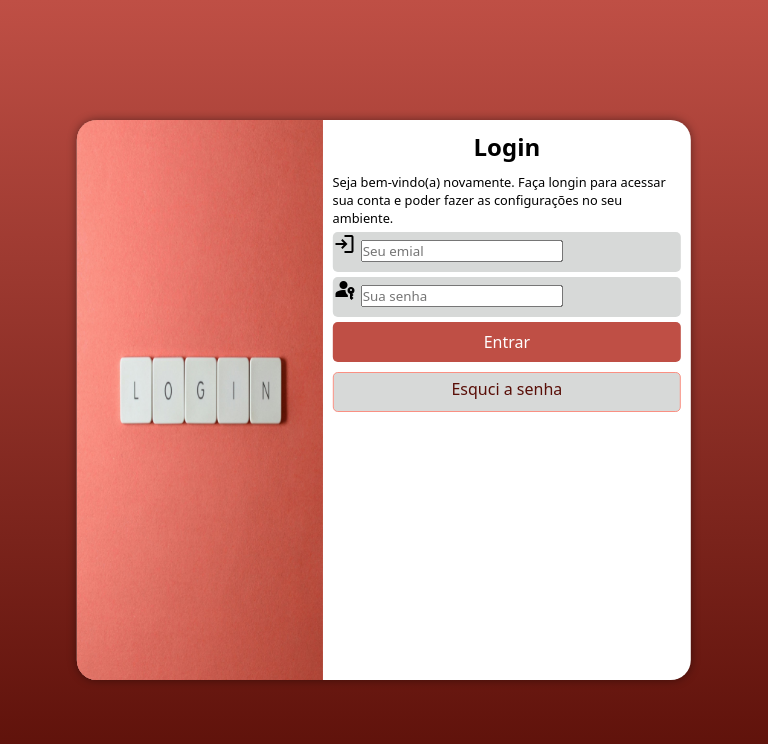
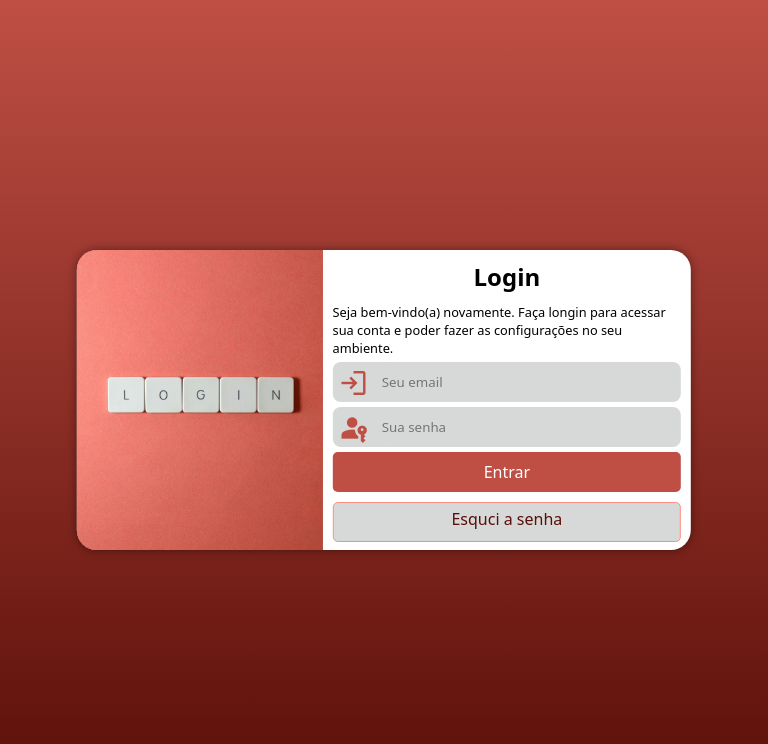
Before and after one commit to Ryckr/projeto-login, a plain HTML site: page index.html in a window 768 px wide. Drawn offline with nearby package versions, Linux system fonts and the light colour scheme.

Commit message:
finalizei o projeto login

```diff
--- a/estilos/estyle.css
+++ b/estilos/estyle.css
@@ -28,16 +28,15 @@ section#login{
     height: 560px;
     border-radius: 20px;
     box-shadow: 0px 0px 10px rgba(0, 0, 0, 0.445);
-
     position: absolute;
     top: 50%;
     left: 50%;
-    transform: translate(-50%, -50%);
+
     overflow: hidden;
 
     transition: width 0.3s height 0.3s;
     transition-timing-function: ease;
-
+    transform: translate(-50%, -50%);
 }
 div#imagem{
     display:block;
@@ -61,15 +60,36 @@ div#formulario > p{
 }
 div.campo{
     background-color: var(--cor-secundaria);
+    width: 100%;
     height: 40px;
-    border-radius: 5px;
+    border-radius: 8px;
     margin: 5px 0px;
 }
 
  div.campo > label{
     display: none;
+ }
+ div.campo > span{
+    color: var(--cor-primaria);
+    font-size: 2em;
+    width: 40px;
+    padding: 5px;
 
  }
+div.campo > input{
+    background-color: var(--cor-secundaria); ;
+    border: none;
+    height: 100%;
+    border-radius: 8px;
+    padding:5px;
+
+    width: calc(100% - 50px);
+    transform: translateY(-12px);
+}
+div.campo > input:focus-within{
+    background-color: var(--cor-clara);
+    outline: none;
+}
 
 
 form > input[type="submit"]{
--- a/estilos/media-queries.css
+++ b/estilos/media-queries.css
@@ -6,34 +6,44 @@
     --cor-secundaria: #D7D9D8;
 }
 
-@media screen and (min-width: 768px) and (max-width: 992px) {
+@media screen and (min-width: 768px) and (max-width: 992px) { /*Configurações para Tabletes*/
     body{
         background-image: linear-gradient(to top, var(--cor-fundo), var(--cor-primaria));
     }
     section#login {
        width: 80vw;
+       height: 300px;
 
     }
 
     div#imagem{
-        background: var(--cor-primaria) url(../imagens/login-tg.jpg) no-repeat center center;
-        background-size: cover;
-        float: left;
-        width: 40%;
-        height: 100%;
+    background: var(--cor-primaria) url(../imagens/login.jpg) no-repeat center center;
+    background-size: cover;
+    float: left;
+    width: 40%;
+    height: 100%;
     }
     div#formulario{
         width: 60%;
         float: right;
     }
+    div.campo > input{
+    background-color: var(--cor-secundaria); ;
+    border: none;
+    height: 100%;
+    border-radius: 8px;
+    padding:5px;
+    width: calc(100% - 50px);
+}
 }
 
-@media screen and (min-width: 992px){
+@media screen and (min-width: 992px){/*Configurações para Desktop*/
     body{
     background-image: linear-gradient(to top, var(--cor-fundo), var(--cor-primaria));
     }
     section#login{
         width: 992px;
+        height: 380px;
     }
     div#imagem{
         background: var(--cor-fundo) url(../imagens/login.jpg) no-repeat center center;
@@ -50,7 +60,8 @@
         font-size: 2em;
     }
     div#formulario > p{
-    font-size: 1.2em;
+    margin: 20px 0px;
+    font-size: 1em;
 }
 
 }
--- a/index.html
+++ b/index.html
@@ -30,7 +30,7 @@
                         <span class="material-symbols-outlined">
                             login
                         </span>
-                        <input type="email" name="login" id="ilogin" placeholder="Seu emial" required
+                        <input type="email" name="login" id="ilogin" placeholder="Seu email" required
                             autocomplete="email" maxlength="50">
                         <label for="ilogin">Login</label>
                     </div>
```
